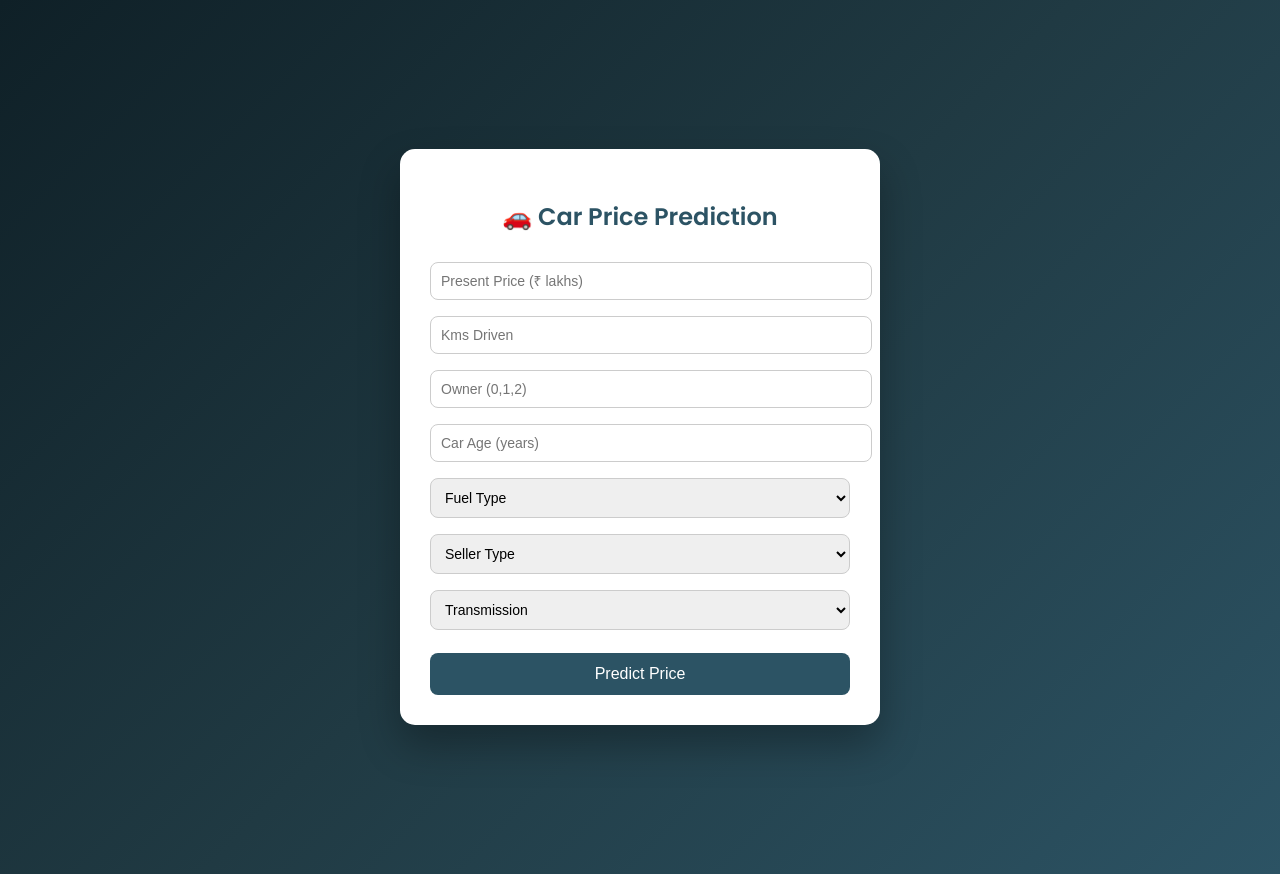
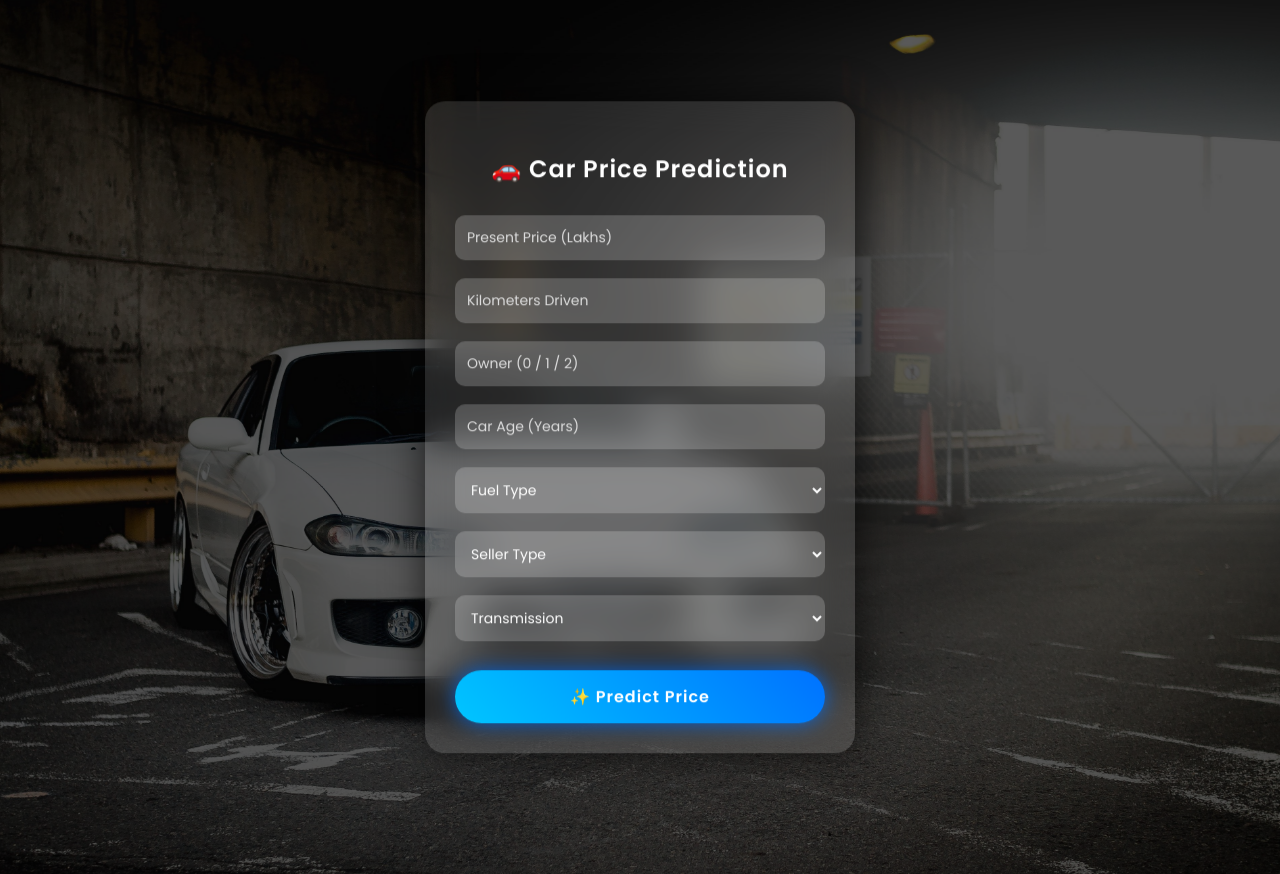
Before and after one commit to Arjunkalliyadath/car-price-prediction, a Flask app: page / in a window 1280 px wide. Run offline with Flask 3, Linux system fonts and the light colour scheme; parts of the project's set-up code (start-up, migrations or seed data) failed here and were passed over.

Commit message:
Added animated BMW background UI

```diff
--- a/templates/index.html
+++ b/templates/index.html
@@ -2,86 +2,161 @@
 <html lang="en">
 <head>
     <meta charset="UTF-8">
-    <title>Car Price Predictor</title>
+    <title>Car Price Prediction</title>
 
-    <!-- Google Font -->
     <link href="https://fonts.googleapis.com/css2?family=Poppins:wght@300;400;600&display=swap" rel="stylesheet">
 
     <style>
+        * {
+            font-family: 'Poppins', sans-serif;
+            box-sizing: border-box;
+        }
+
         body {
+            height: 100vh;
             margin: 0;
-            font-family: 'Poppins', sans-serif;
+            overflow: hidden;
+        }
+
+        /* BMW animated background */
+        .bg {
+            position: fixed;
+            inset: 0;
+            background: url("/static/images/bmw.jpg") no-repeat center center/cover;
+            animation: zoomMove 20s ease-in-out infinite alternate;
+            z-index: -2;
+        }
+
+        @keyframes zoomMove {
+            from {
+                transform: scale(1);
+            }
+            to {
+                transform: scale(1.15);
+            }
+        }
+
+        /* dark overlay */
+        .overlay {
+            position: fixed;
+            inset: 0;
+            background: rgba(0,0,0,0.65);
+            z-index: -1;
+        }
+
+        .card {
+            width: 430px;
+            padding: 30px;
+            border-radius: 20px;
+            background: rgba(255,255,255,0.12);
+            backdrop-filter: blur(18px);
+            box-shadow: 0 0 40px rgba(0,0,0,0.7);
+            color: white;
+            animation: float 4s ease-in-out infinite;
+        }
+
+        @keyframes float {
+            0%,100% { transform: translateY(0); }
+            50% { transform: translateY(-12px); }
+        }
+
+        .container {
             height: 100vh;
-            background: linear-gradient(135deg, #0f2027, #203a43, #2c5364);
             display: flex;
             justify-content: center;
             align-items: center;
         }
 
-        .card {
-            background: #ffffff;
-            width: 420px;
-            padding: 30px;
-            border-radius: 15px;
-            box-shadow: 0 20px 40px rgba(0,0,0,0.3);
+        h2 {
             text-align: center;
-        }
-
-        h2 {
             margin-bottom: 20px;
-            color: #2c5364;
+            letter-spacing: 1px;
             font-weight: 600;
         }
 
         input, select {
             width: 100%;
-            padding: 10px;
-            margin: 8px 0;
-            border-radius: 8px;
-            border: 1px solid #ccc;
+            padding: 12px;
+            margin: 9px 0;
+            border-radius: 10px;
+            border: none;
+            outline: none;
+            background: rgba(255,255,255,0.2);
+            color: white;
             font-size: 14px;
+            transition: 0.3s;
+        }
+
+        input::placeholder {
+            color: #ddd;
+        }
+
+        input:focus, select:focus {
+            background: rgba(255,255,255,0.35);
+            transform: scale(1.03);
+        }
+
+        select option {
+            color: black;
         }
 
         button {
             width: 100%;
-            padding: 12px;
-            margin-top: 15px;
+            margin-top: 20px;
+            padding: 14px;
+            border-radius: 30px;
             border: none;
-            border-radius: 8px;
-            background: #2c5364;
-            color: white;
             font-size: 16px;
             cursor: pointer;
-            transition: 0.3s;
+            background: linear-gradient(45deg, #00c6ff, #0072ff);
+            color: white;
+            font-weight: 600;
+            letter-spacing: 1px;
+            transition: 0.4s;
+            box-shadow: 0 0 20px rgba(0,114,255,0.8);
         }
 
         button:hover {
-            background: #203a43;
+            transform: scale(1.06);
+            box-shadow: 0 0 40px rgba(0,114,255,1);
         }
 
         .result {
-            margin-top: 20px;
-            font-size: 18px;
-            font-weight: 600;
-            color: #0f2027;
+            margin-top: 18px;
+            text-align: center;
+            font-size: 22px;
+            color: #00ffcc;
+            animation: fadeIn 1s ease-in;
+        }
+
+        @keyframes fadeIn {
+            from {
+                opacity: 0;
+                transform: translateY(10px);
+            }
+            to {
+                opacity: 1;
+                transform: translateY(0);
+            }
         }
     </style>
 </head>
 
 <body>
 
+<div class="bg"></div>
+<div class="overlay"></div>
+
+<div class="container">
     <div class="card">
         <h2>🚗 Car Price Prediction</h2>
 
         <form action="/predict" method="post">
 
-        <input type="number" step="0.01" name="present_price" placeholder="Present Price (₹ lakhs)" required>
-
-        <input type="number" name="kms_driven" placeholder="Kms Driven" required>
-
-        <input type="number" name="owner" placeholder="Owner (0,1,2)" required>
-
-        <input type="number" name="car_age" placeholder="Car Age (years)" required>
+            <input type="number" step="0.01" name="present_price" placeholder="Present Price (Lakhs)" required>
+            <input type="number" name="kms_driven" placeholder="Kilometers Driven" required>
+            <input type="number" name="owner" placeholder="Owner (0 / 1 / 2)" required>
+            <input type="number" name="car_age" placeholder="Car Age (Years)" required>
 
             <select name="fuel_type" required>
                 <option value="">Fuel Type</option>
@@ -101,14 +176,13 @@
                 <option value="Automatic">Automatic</option>
             </select>
 
-        <button type="submit">Predict Price</button>
+            <button type="submit">✨ Predict Price</button>
         </form>
 
         {% if prediction_text %}
-    <div class="result">
-        {{ prediction_text }}
+            <div class="result">{{ prediction_text }}</div>
+        {% endif %}
     </div>
-    {% endif %}
 </div>
 
 </body>
```
Also changed, not shown: static/images/bmw.jpg (added). Lines whose indentation alone changed are shown as unchanged.
